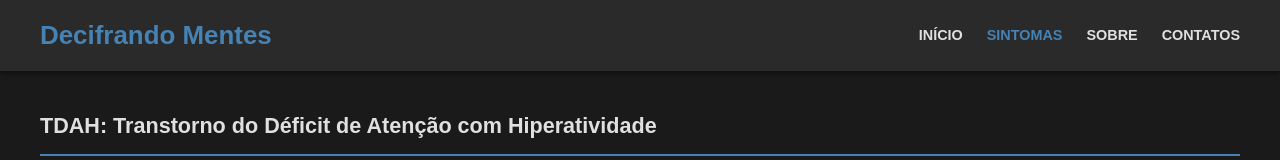
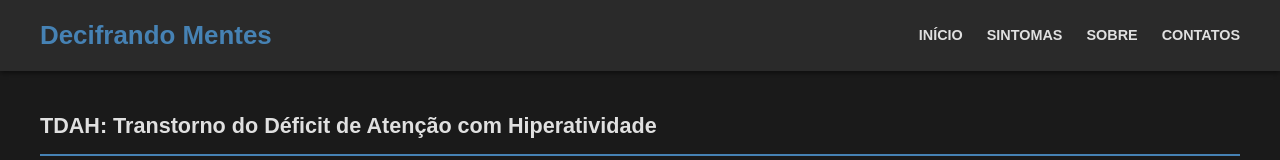
Before and after one commit to victorhhugo-jpg/doencamentais, a plain HTML site: page tdha.html in a window 1280 px wide. Shown: the top 160 px of the page. Drawn offline with Linux system fonts and the light colour scheme.

Commit message:
Update tdha.html

```diff
--- a/tdha.html
+++ b/tdha.html
@@ -13,7 +13,7 @@
         <h1>Decifrando Mentes</h1>
         <nav class="nav-bar">
             <a href="teste.html">INÍCIO</a>
-            <a href="sintomas.html" style="color: #4682b4;">SINTOMAS</a>
+            <a href="sintomas.html">SINTOMAS</a>
             <a href="sobre.html">SOBRE</a>
             <a href="contatos.html">CONTATOS</a>
         </nav>
```
